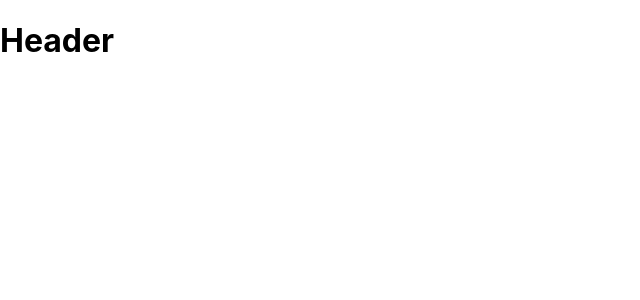
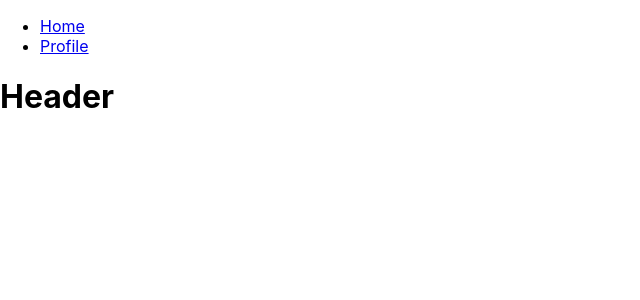
Before and after one commit to viveksrao/demo-react-auth0, a React (Create React App) app: page / in a window 1280 px wide. Shown: the top 300 px of the page, without its empty margins (0-640 px from the left). Built offline with nearby package versions, Linux system fonts and the light colour scheme.

Commit message:
Add Navigation Bar

```diff
--- a/src/App.js
+++ b/src/App.js
@@ -2,11 +2,13 @@
 import { Route } from "react-router-dom";
 import Home from "./Home";
 import Profile from "./Profile";
+import Nav from "./Nav";
 
 class App extends Component {
   render() {
     return (
       <>
+        <Nav />
         <Route path="/" exact component={Home} />
         <Route path="/profile" component={Profile} />
       </>
--- /dev/null
+++ b/src/Nav.js
@@ -0,0 +1,19 @@
+import React, { Component } from "react";
+import { Link } from "react-router-dom";
+
+class Nav extends Component {
+  render() {
+    return (
+      <ul>
+        <li>
+          <Link to="/">Home</Link>
+        </li>
+        <li>
+          <Link to="/profile">Profile</Link>
+        </li>
+      </ul>
+    );
+  }
+}
+
+export default Nav;
```
